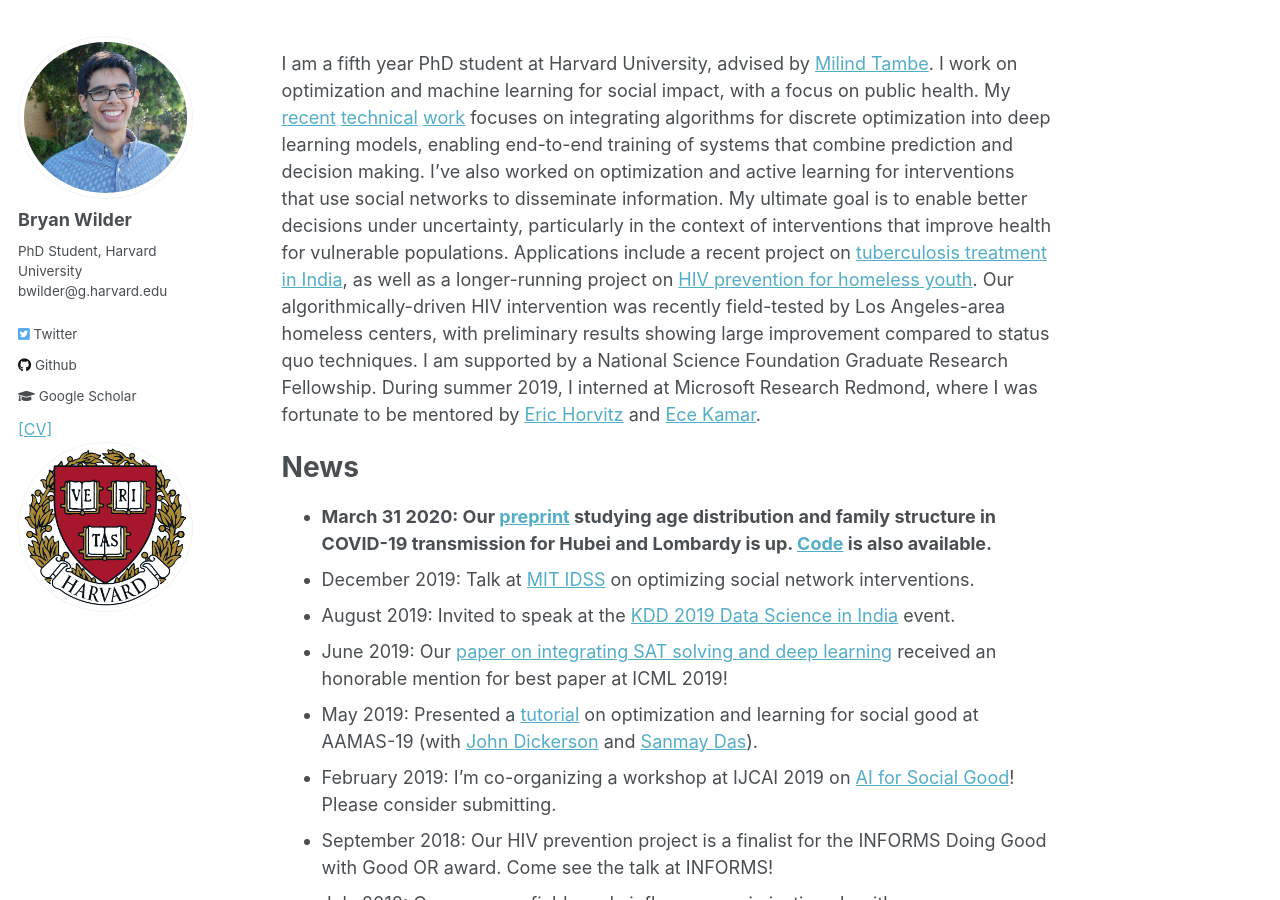
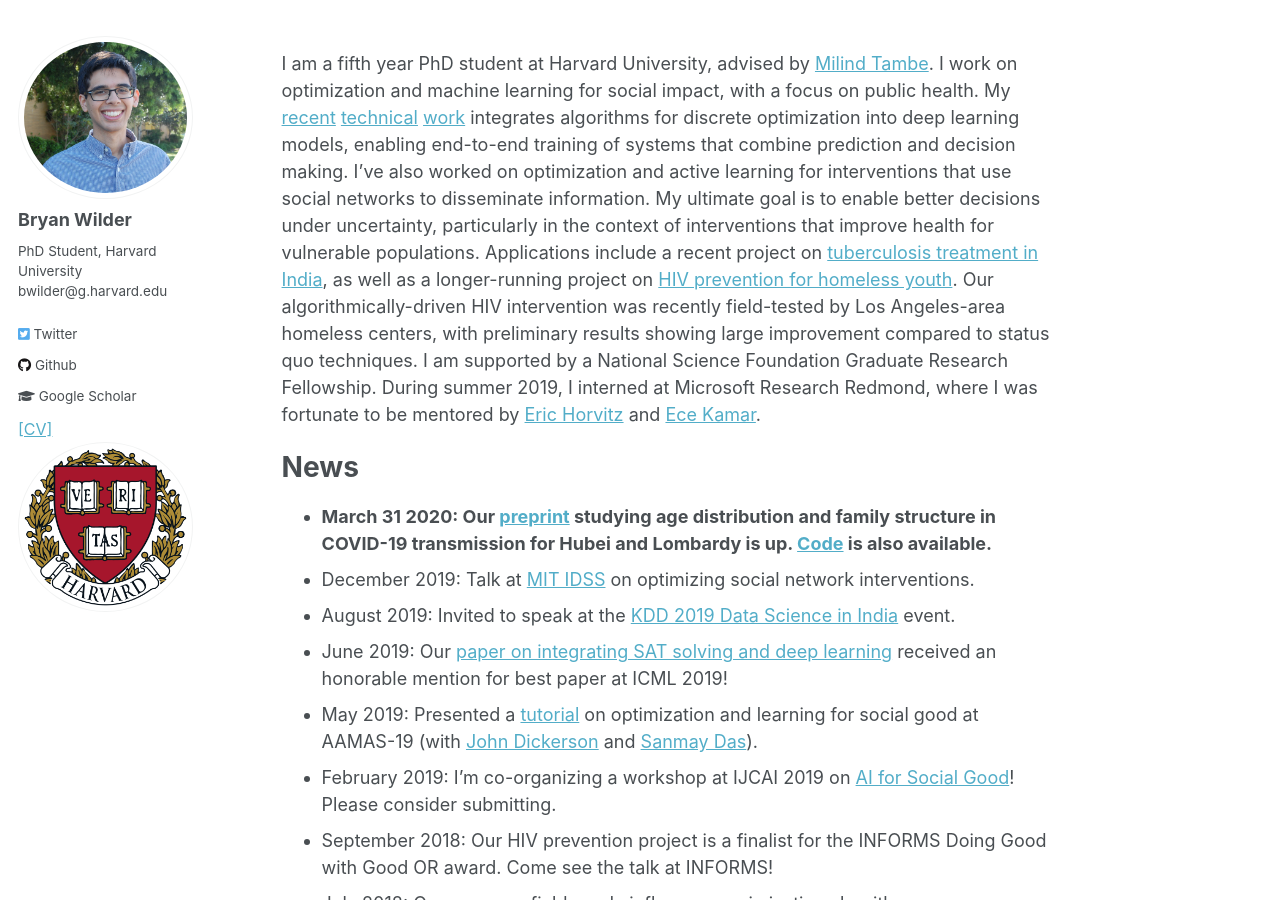
Before and after one commit to bryanwilder/bryanwilder.github.io, a Jekyll site: the page built from _pages/about.md, in a window 1280 px wide and 900 px high. Built offline with Jekyll 4.4.1, drawn with Linux system fonts in a browser that asks for light colours.

Commit message:
Update about.md

```diff
--- a/_pages/about.md
+++ b/_pages/about.md
@@ -7,7 +7,7 @@
   - /about/
   - /about.html
 ---
-I am a fifth year PhD student at Harvard University, advised by [Milind Tambe](https://www.seas.harvard.edu/directory/mtambe). I work on optimization and machine learning for social impact, with a focus on public health. My [recent](https://arxiv.org/abs/1905.13732) [technical](http://proceedings.mlr.press/v97/wang19e/wang19e.pdf) [work](files/aaai_melding.pdf) focuses on integrating algorithms for discrete optimization into deep learning models, enabling end-to-end training of systems that combine prediction and decision making. I've also worked on optimization and active learning for interventions that use social networks to disseminate information. My ultimate goal is to enable better decisions under uncertainty, particularly in the context of interventions that improve health for vulnerable populations. Applications include a recent project on [tuberculosis treatment in India](https://arxiv.org/abs/1902.01506), as well as a longer-running project on [HIV prevention for homeless youth](files/aamas_deployment.pdf). Our algorithmically-driven HIV intervention was recently field-tested by Los Angeles-area homeless centers, with preliminary results showing large improvement compared to status quo techniques. I am supported by a National Science Foundation Graduate Research Fellowship. During summer 2019, I interned at Microsoft Research Redmond, where I was fortunate to be mentored by [Eric Horvitz](http://erichorvitz.com/) and [Ece Kamar](https://www.ecekamar.com/).
+I am a fifth year PhD student at Harvard University, advised by [Milind Tambe](https://www.seas.harvard.edu/directory/mtambe). I work on optimization and machine learning for social impact, with a focus on public health. My [recent](https://arxiv.org/abs/1905.13732) [technical](http://proceedings.mlr.press/v97/wang19e/wang19e.pdf) [work](files/aaai_melding.pdf) integrates algorithms for discrete optimization into deep learning models, enabling end-to-end training of systems that combine prediction and decision making. I've also worked on optimization and active learning for interventions that use social networks to disseminate information. My ultimate goal is to enable better decisions under uncertainty, particularly in the context of interventions that improve health for vulnerable populations. Applications include a recent project on [tuberculosis treatment in India](https://arxiv.org/abs/1902.01506), as well as a longer-running project on [HIV prevention for homeless youth](files/aamas_deployment.pdf). Our algorithmically-driven HIV intervention was recently field-tested by Los Angeles-area homeless centers, with preliminary results showing large improvement compared to status quo techniques. I am supported by a National Science Foundation Graduate Research Fellowship. During summer 2019, I interned at Microsoft Research Redmond, where I was fortunate to be mentored by [Eric Horvitz](http://erichorvitz.com/) and [Ece Kamar](https://www.ecekamar.com/).
 
 # News
 
```
